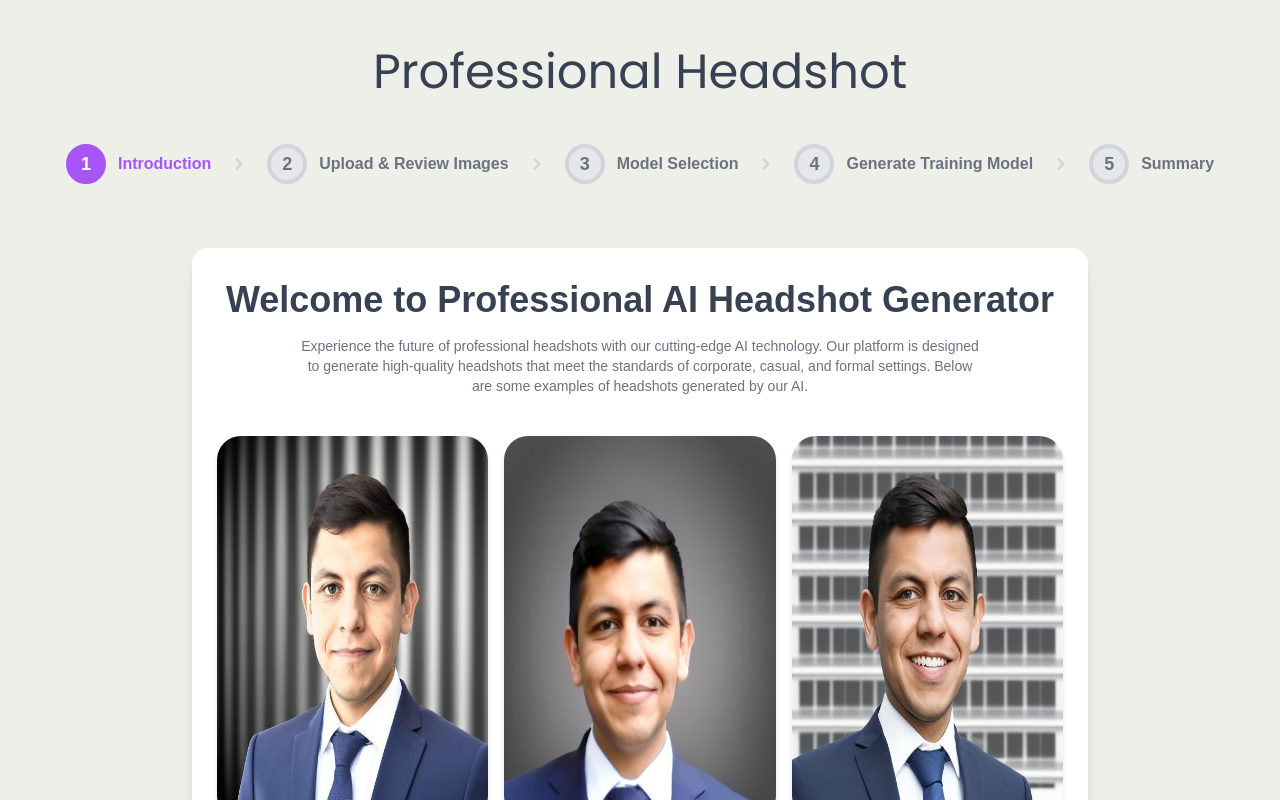
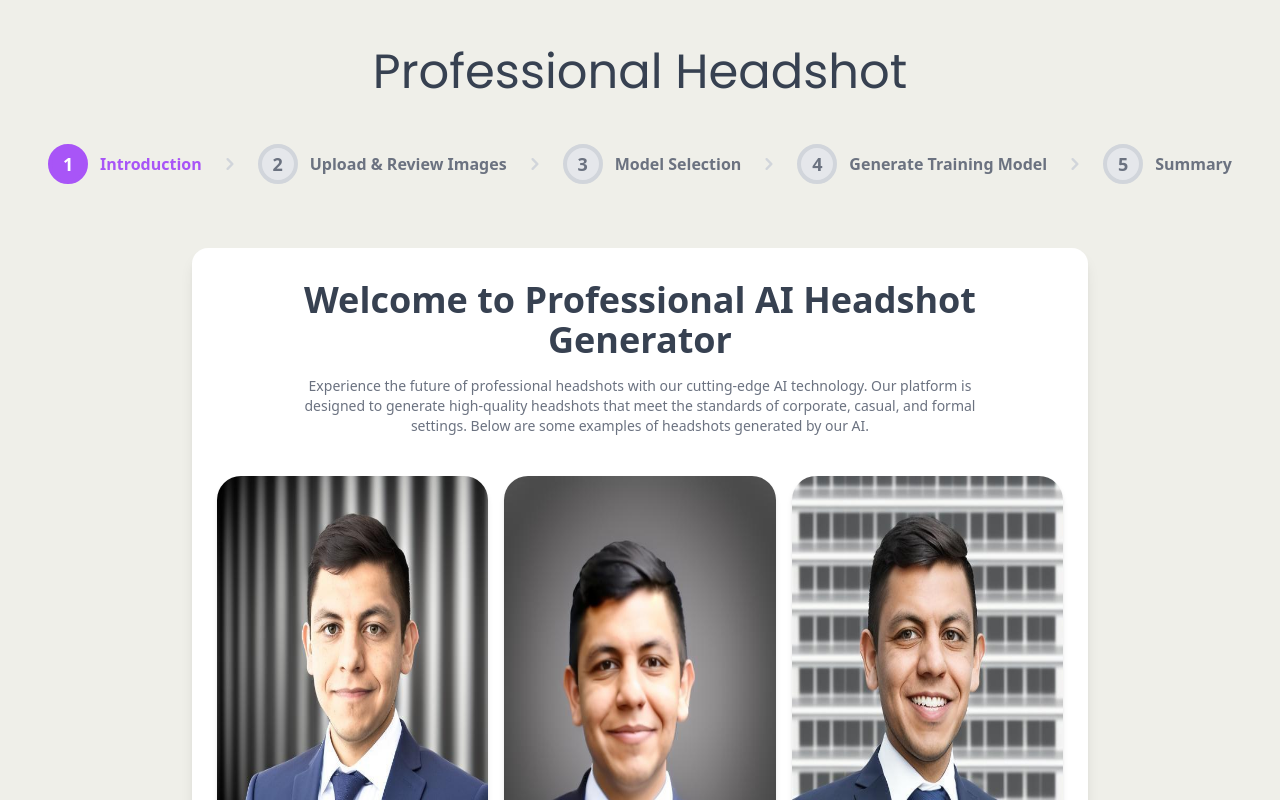
Before and after one commit to avahi-org/Professional-headshot, a React (Create React App) app in the folder professional-headshot-front/: page / in a window 1280 px wide. Shown: the top 800 px of the page. Built offline with nearby package versions, Linux system fonts and the light colour scheme.

Commit message:
support the new font in tailwind configuration

```diff
--- a/professional-headshot-front/tailwind.config.js
+++ b/professional-headshot-front/tailwind.config.js
@@ -3,13 +3,8 @@ module.exports = {
   theme: {
     extend: {
       fontFamily: {
-        sans: [
-          "Poppins",
-          "Source Sans 3",
-          "Fredoka One",
-          "ui-sans-serif",
-          "system-ui",
-        ],
+        sans: ["MusticaPro", "ui-sans-serif", "system-ui"],
+        mustica: ["MusticaPro", "sans-serif", "system-ui"],
         poppins: ["Poppins", "sans-serif"],
         inter: ["Poppins", "sans-serif"],
       },
```
